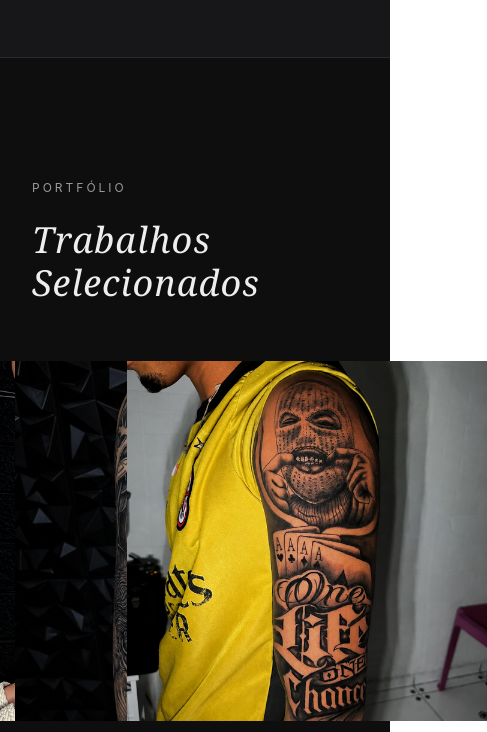
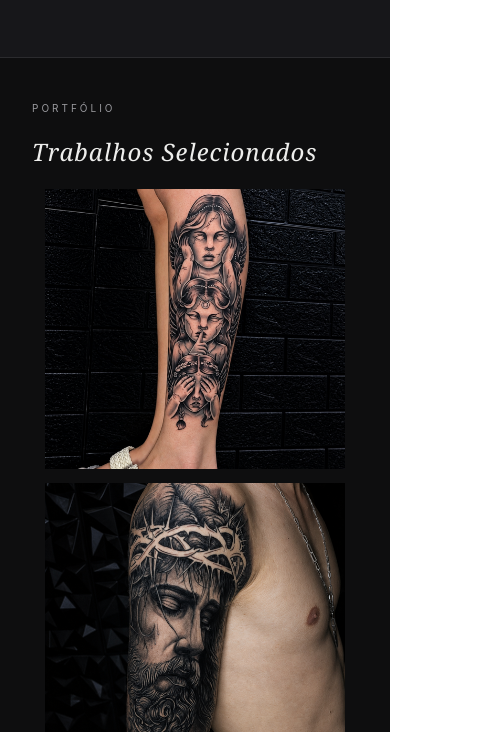
Before and after one commit to felipesantossdev/SamuelSanguinete, a plain HTML site: page index.html in a window 390 px wide. Shown: the part 2418-3150 px from the top of the page, 487 px wide, since content can reach past the window. Drawn offline with Linux system fonts and the light colour scheme.

Commit message:
Versão seção portfólio - MOBILE

```diff
--- a/style.css
+++ b/style.css
@@ -573,5 +573,32 @@
     font-size: 12px;
   }
 
+  /*---SEÇÃO PORTFÓLIO---*/
+
+  .portfolio-section {
+    padding: 40px 0px;
+  }
+
+  .portfolio-header span {
+    font-size: 10px;
+  }
+
+  .titulo-portfolio {
+    font-size: 24px;
+  }
+
+  .titulo-portfolio {
+    margin: 22px 0px;
+  }
+
+  .portfolio-grid {
+    grid-template-columns: 1fr;
+  }
+
+  .portfolio-item img {
+    width: 300px;
+    height: 280px
+  }
+
 
 }
```
